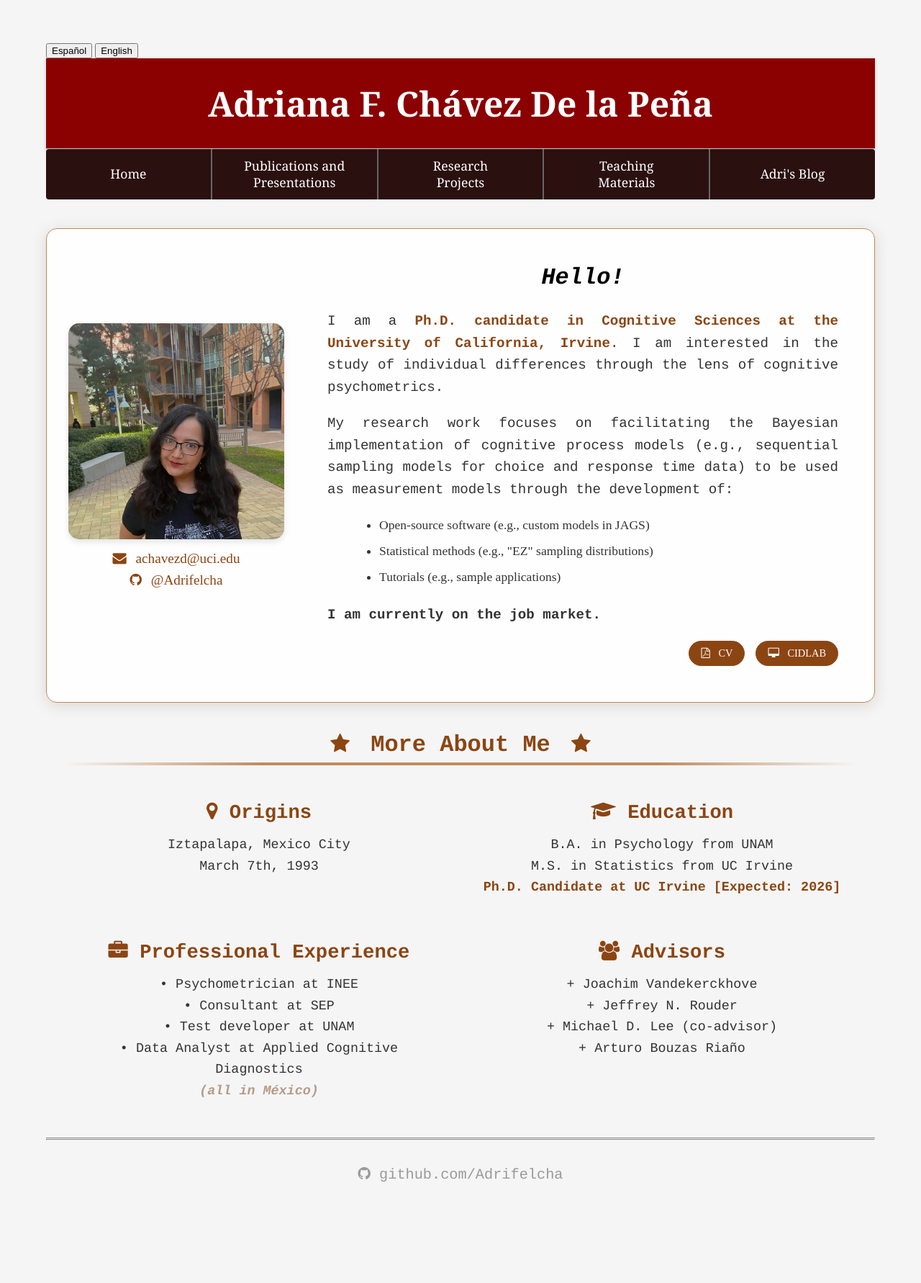
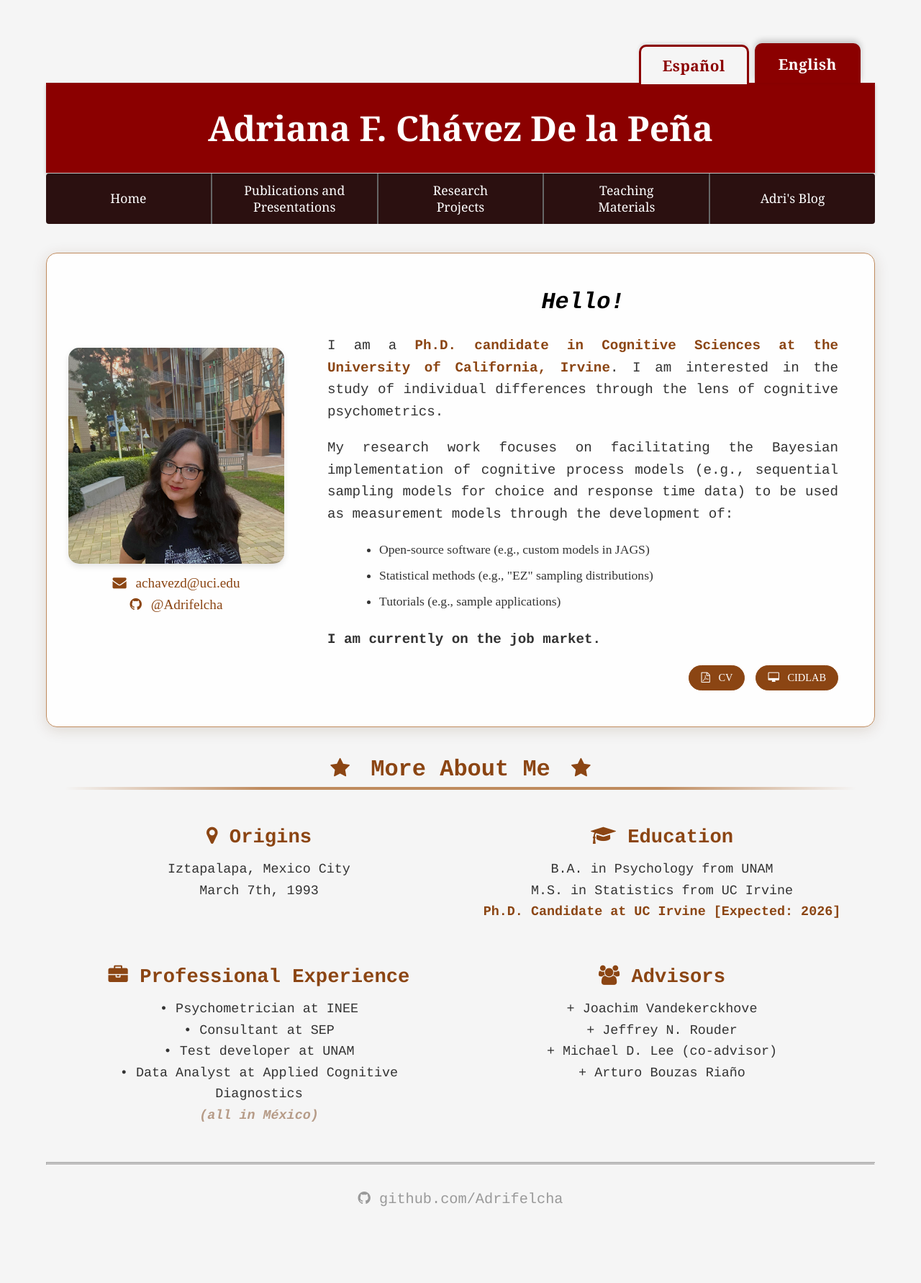
Before and after one commit to Adrifelcha/adrifelcha.github.io, a Jekyll site: the page built from index.html, in a window 1280 px wide. Shown: the whole page at 72% size. Built offline with Jekyll 4.4.1, drawn with Linux system fonts in a browser that asks for light colours; some web fonts are replaced; before the commit the page ends 1748 px from its top, so only the background shows below that.

Commit message:
Make the language switching buttons match the overall vibe of the website!

```diff
--- a/css/main.css
+++ b/css/main.css
@@ -1021,6 +1021,17 @@ ul.dropdown > li.subs:first-child {
         margin: 20px auto;
     }
 
+    .language-switcher {
+        padding: 0 10px;
+        margin-top: 5px;
+    }
+
+    .lang-tab {
+        padding: 10px 20px;
+        font-size: 1.1em;
+        margin-left: 5px;
+    }
+
     .profile-section {
         margin: 20px 10px;
         padding: 20px 15px;
@@ -1256,6 +1267,17 @@ ul.dropdown > li.subs:first-child {
         margin: 10px auto;
     }
 
+    .language-switcher {
+        padding: 0 5px;
+        margin-top: 5px;
+    }
+
+    .lang-tab {
+        padding: 8px 15px;
+        font-size: 1em;
+        margin-left: 3px;
+    }
+
     .profile-section {
         margin: 10px;
         padding: 15px;
@@ -1393,7 +1415,6 @@ ul.dropdown > li.subs:first-child {
     border-bottom-width: 3px;
     border-bottom-style: dotted;
     border-bottom-color: rgba(160, 82, 45, 0.75);
-    border-bottom-spacing: 10px;  /* This won't actually affect dot spacing */
     background-image: linear-gradient(to right, rgba(160, 82, 45, 0.75) 33%, rgba(255,255,255,0.5) 0%);
     background-position: bottom;
     background-size: 8px 2px;  /* First number controls spacing between dots */
@@ -1547,6 +1568,53 @@ ul.dropdown > li.subs:first-child {
     transform: scale(1.1) translateX(3px);
 }
 
+/* Language Switcher Tabs (Pestañas) */
+.language-switcher {
+    display: flex;
+    justify-content: flex-end;
+    align-items: flex-end;
+    padding: 0 20px;
+    margin-top: 10px;
+    position: relative;
+    z-index: 10;
+}
+
+.lang-tab {
+    background-color: #f5f5f5;
+    color: #8B0000;
+    border: 3px solid #8B0000;
+    border-bottom: none;
+    border-radius: 10px 10px 0 0;
+    padding: 12px 30px;
+    font-size: 1.3em;
+    font-weight: bold;
+    cursor: pointer;
+    margin-left: 8px;
+    font-family: 'Georgia', serif;
+    transition: all 0.3s ease;
+    position: relative;
+    top: 2px;
+    box-shadow: 0 -2px 5px rgba(0,0,0,0.1);
+    text-transform: none;
+    letter-spacing: 0.5px;
+}
+
+.lang-tab:hover {
+    background-color: #fff;
+    top: 0;
+    box-shadow: 0 -4px 8px rgba(0,0,0,0.15);
+    transform: translateY(-2px);
+}
+
+.lang-tab.active {
+    background-color: #8B0000;
+    color: white;
+    top: 0;
+    z-index: 11;
+    box-shadow: 0 -4px 8px rgba(0,0,0,0.2);
+    transform: translateY(0);
+}
+
 .name-title {
     background-color: #8B0000;  /* Dark red */
     color: white;
@@ -1556,6 +1624,8 @@ ul.dropdown > li.subs:first-child {
     text-align: center;
     box-shadow: 0 2px 5px rgba(0,0,0,0.2);  /* Subtle shadow for depth */
     box-sizing: border-box;
+    position: relative;
+    z-index: 1;
 }
 
 .email-contact {
```
